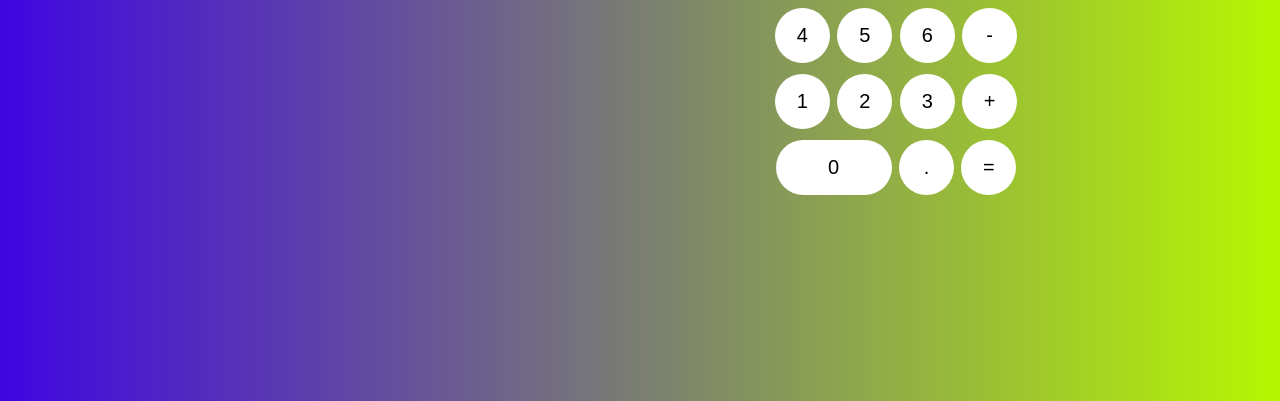
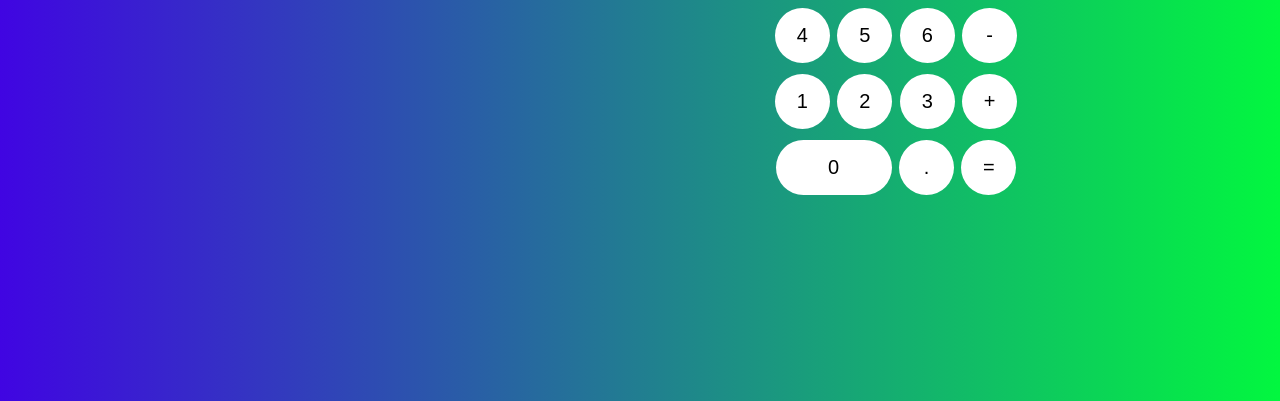
Before and after one commit to Pittavamsi/basic-calculator, a plain HTML site: page index.html in a window 1280 px wide. Shown: the part 399-800 px from the top of the page. Drawn offline with Linux system fonts and the light colour scheme.

Commit message:
colour change

```diff
--- a/body.css
+++ b/body.css
@@ -2,7 +2,7 @@ body{
     margin: 0;
     padding:0;
     line-height: 0.5;
-    background:linear-gradient(to left,#b5f701,#4005e2);
+    background:linear-gradient(to left,#02f73f,#4005e2);
     font-family: sans-serif;
 }
 
```
